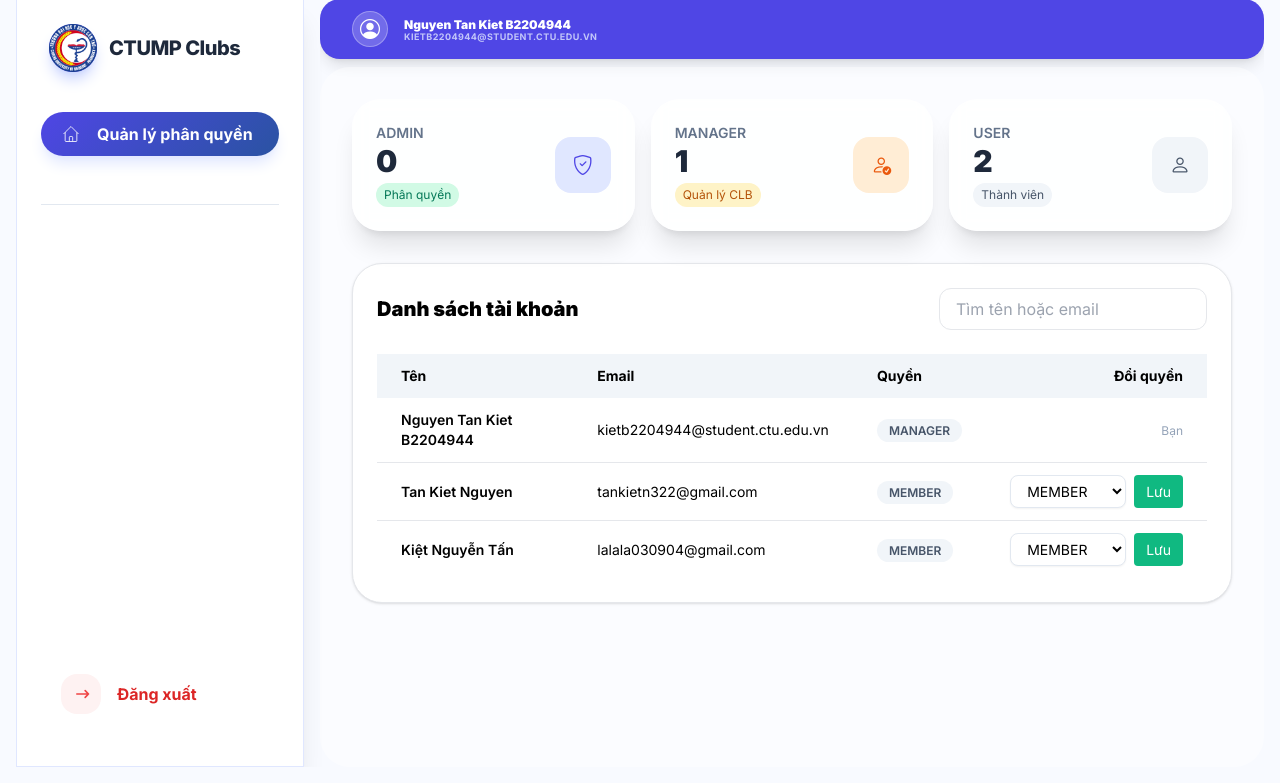
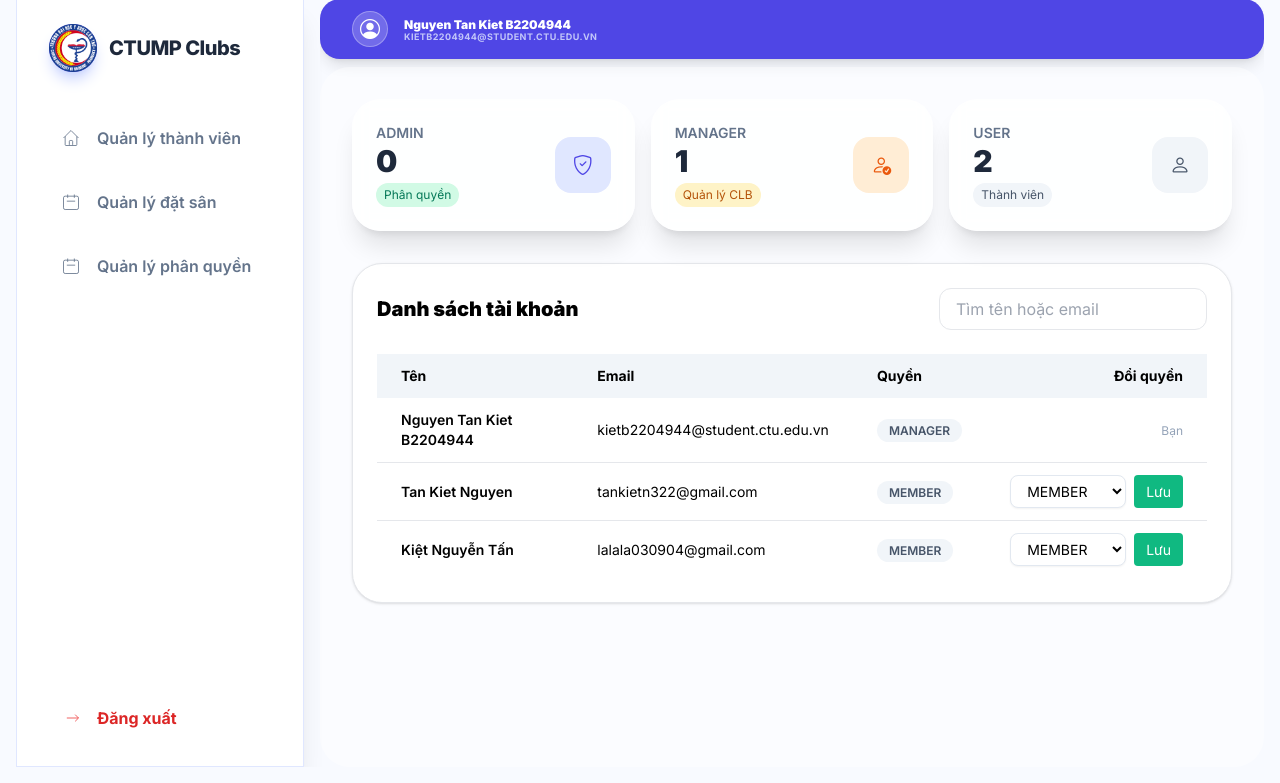
Before and after one commit to lalala0309/clubs-system, a PHP site: page /clubs-system/admin/index.php in a window 1280 px wide. Shown: the part 17-800 px from the top of the page. Run offline with PHP 8.4, Linux system fonts and the light colour scheme; the visitor is signed in with stand-in values (Sample User, id 1); data comes from the database, SQL or seed files in the repository; some libraries are stand-ins or nearby versions.

Commit message:
update 5/2 gộp admin + manager

```diff
--- a/admin/index.php
+++ b/admin/index.php
@@ -121,7 +121,7 @@ $users = $stmt->get_result()->fetch_all(MYSQLI_ASSOC);
 
      <div class="flex h-[calc(100vh-1rem)] md:h-[calc(100vh-2rem)] overflow-hidden gap-4">
 
-    <?php include '../includes/sidebar_admin.php'; ?>
+    <?php include '../includes/sidebar_manager.php'; ?>
 
     <main class="flex-1 flex flex-col overflow-hidden min-w-0">
 
--- a/includes/sidebar_admin.php
+++ /dev/null
@@ -1,44 +0,0 @@
-<?php
-$currentPage = basename($_SERVER['PHP_SELF']);
-?>
-
-<aside id="main-sidebar" class="fixed inset-y-0 left-0 z-50 w-72 bg-white lg:static lg:translate-x-0 -translate-x-full transition-transform duration-300 ease-in-out glass-sidebar border border-indigo-100 flex flex-col p-6 shadow-xl h-full">
-
-    <div class="flex items-center justify-between mb-10 px-2">
-        <div class="flex items-center gap-3">
-            <div class="w-10 h-10 md:w-12 md:h-12 bg-indigo-600 rounded-full flex items-center justify-center shadow-lg shadow-indigo-200">
-                <span class="text-white font-bold text-xl"><img src="../assets/images/logo_ctump.png" alt="CTUMP"></span>
-            </div>
-            <span class="text-lg md:text-xl font-extrabold text-slate-800 tracking-tight">CTUMP Clubs</span>
-        </div>
-
-        <button onclick="toggleSidebar()" class="lg:hidden text-slate-500 hover:text-indigo-600">
-            <i class="bi bi-x-lg text-2xl"></i>
-        </button>
-    </div>
-
-    <nav class="space-y-1 mb-12">
-        <a href="../admin/index.php"
-           class="text-sm md:text-base <?php echo ($currentPage == 'index.php')
-            ? 'active-menu flex items-center gap-4 px-5 py-2.5 font-bold shadow-lg shadow-indigo-100'
-            : 'flex items-center gap-4 px-5 py-2.5 rounded-[22px] text-slate-500 hover:bg-indigo-50 transition font-semibold'; ?>">
-            <svg class="w-5 h-5" fill="none" stroke="currentColor" viewBox="0 0 24 24">
-                <path d="M3 12l2-2m0 0l7-7 7 7M5 10v10a1 1 0 001 1h3m10-11l2 2m-2-2v10a1 1 0 01-1 1h-3m-6 0a1 1 0 001-1v-4a1 1 0 011-1h2a1 1 0 011 1v4a1 1 0 001 1m-6 0h6"></path>
-            </svg>
-            Quản lý phân quyền
-        </a>
-    </nav>
-
-    <div class="flex-1 flex flex-col justify-end mt-auto pt-8 border-t border-slate-200">
-        <a href="../auth/logout.php"
-           class="flex items-center gap-4 px-5 py-3 text-sm md:text-base rounded-[22px] font-bold text-red-600 hover:bg-red-50 transition-all group mb-4">
-            <div class="w-10 h-10 bg-red-50 rounded-2xl flex items-center justify-center group-hover:scale-110 transition-transform">
-                <svg class="w-5 h-5 text-red-500" fill="none" stroke="currentColor" viewBox="0 0 24 24">
-                    <path stroke-linecap="round" stroke-linejoin="round" stroke-width="2" d="M17 16l4-4m0 0l-4-4m4 4H7"></path>
-                </svg>
-            </div>
-            <span>Đăng xuất</span>
-        </a>
-    </div>
-
-</aside>
--- a/includes/sidebar_manager.php
+++ b/includes/sidebar_manager.php
@@ -1,6 +1,12 @@
 <?php
 $currentPage = basename($_SERVER['PHP_SELF']);
+
+$role = $_SESSION['role'];
+
+$isAdmin   = ($role === 'ADMIN');
+// $isManager = ($role === 'MANAGER');
 ?>
+
 
 <aside id="main-sidebar"
     class="fixed inset-y-0 left-0 z-50 w-72 bg-white lg:static lg:translate-x-0 -translate-x-full transition-transform duration-300 ease-in-out glass-sidebar border border-indigo-100 flex flex-col p-6 shadow-xl shrink-0">
@@ -20,33 +26,40 @@ $currentPage = basename($_SERVER['PHP_SELF']);
     </div>
 
         <nav class="flex-1 space-y-2 md:space-y-3">
+
+            <?php?>
                 <a href="../manager/dashboard.php"
-            class="<?php echo ($currentPage === 'dashboard.php')
+                class="text-sm md:text-base <?php echo ($currentPage == 'dashboard.php')
                         ? 'active-menu flex items-center gap-4 px-5 py-3 md:py-3.5 font-bold shadow-lg shadow-indigo-100'
                         : 'flex items-center gap-4 px-5 py-3 md:py-3.5 rounded-[22px] text-slate-500 hover:bg-indigo-50 transition font-semibold'; ?>">
-
                     <svg class="w-5 h-5" fill="none" stroke="currentColor" viewBox="0 0 24 24">
-                <path
-                    d="M3 12l2-2m0 0l7-7 7 7M5 10v10a1 1 0 001 1h3m10-11l2 2m-2-2v10a1 1 0 01-1 1h-3m-6 0a1 1 0 001-1v-4a1 1 0 011-1h2a1 1 0 011 1v4a1 1 0 001 1m-6 0h6">
-                </path>
+                        <path d="M3 12l2-2m0 0l7-7 7 7M5 10v10a1 1 0 001 1h3m10-11l2 2m-2-2v10a1 1 0 01-1 1h-3m-6 0a1 1 0 001-1v-4a1 1 0 011-1h2a1 1 0 011 1v4a1 1 0 001 1m-6 0h6"></path>
                     </svg>
                     Quản lý thành viên
                 </a>
 
                 <a href="../booking/manage_booking.php"
-            class="<?php echo ($currentPage === 'manage_booking.php')
+                class="text-sm md:text-base <?php echo ($currentPage == 'booking_ground.php')
                         ? 'active-menu flex items-center gap-4 px-5 py-3 md:py-3.5 font-bold shadow-lg shadow-indigo-100'
                         : 'flex items-center gap-4 px-5 py-3 md:py-3.5 rounded-[22px] text-slate-500 hover:bg-indigo-50 transition font-semibold'; ?>">
-
-            <svg class="w-5 h-5" fill="none" stroke="currentColor" viewBox="0 0 24 24">
-                <path d="M8 7V3m8 4V3m-9 8h10M5 21h14a2 2 0 002-2V7a2 2 0 00-2-2H5a2 2 0 00-2 2v12a2 2 0 002 2z"></path>
-            </svg>
-            <path
-                d="M3 12l2-2m0 0l7-7 7 7M5 10v10a1 1 0 001 1h3m10-11l2 2m-2-2v10a1 1 0 01-1 1h-3m-6 0a1 1 0 001-1v-4a1 1 0 011-1h2a1 1 0 011 1v4a1 1 0 001 1m-6 0h6">
-            </path>
-            </svg>
+                    <svg class="w-5 h-5" fill="none" stroke="currentColor" viewBox="0 0 24 24"><path d="M8 7V3m8 4V3m-9 8h10M5 21h14a2 2 0 002-2V7a2 2 0 00-2-2H5a2 2 0 00-2 2v12a2 2 0 002 2z"></path></svg>
                     Quản lý đặt sân
                 </a>
+            <?php ?>
+
+            <?php if ($isAdmin): ?>
+                <a href="../admin/index.php"
+                class="text-sm md:text-base <?php echo ($currentPage == 'booking_ground.php')
+                        ? 'active-menu flex items-center gap-4 px-5 py-3 md:py-3.5 font-bold shadow-lg shadow-indigo-100'
+                        : 'flex items-center gap-4 px-5 py-3 md:py-3.5 rounded-[22px] text-slate-500 hover:bg-indigo-50 transition font-semibold'; ?>">
+                    <svg class="w-5 h-5" fill="none" stroke="currentColor" viewBox="0 0 24 24"><path d="M8 7V3m8 4V3m-9 8h10M5 21h14a2 2 0 002-2V7a2 2 0 00-2-2H5a2 2 0 00-2 2v12a2 2 0 002 2z"></path></svg>
+                    Quản lý phân quyền
+                </a>
+            <?php endif; ?>
+
+        </nav>
+
+
 
 
 
```
Lines whose indentation alone changed are shown as unchanged.
